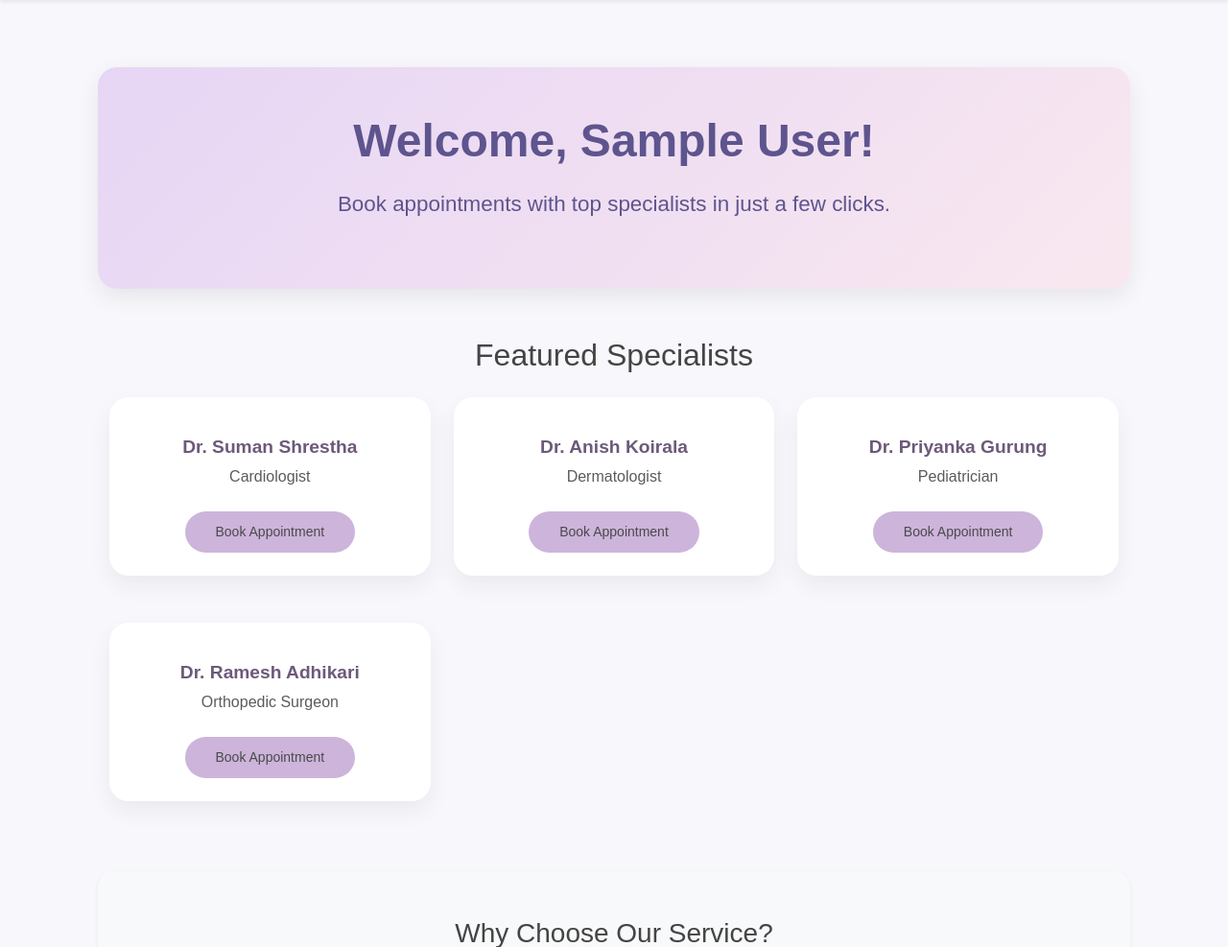
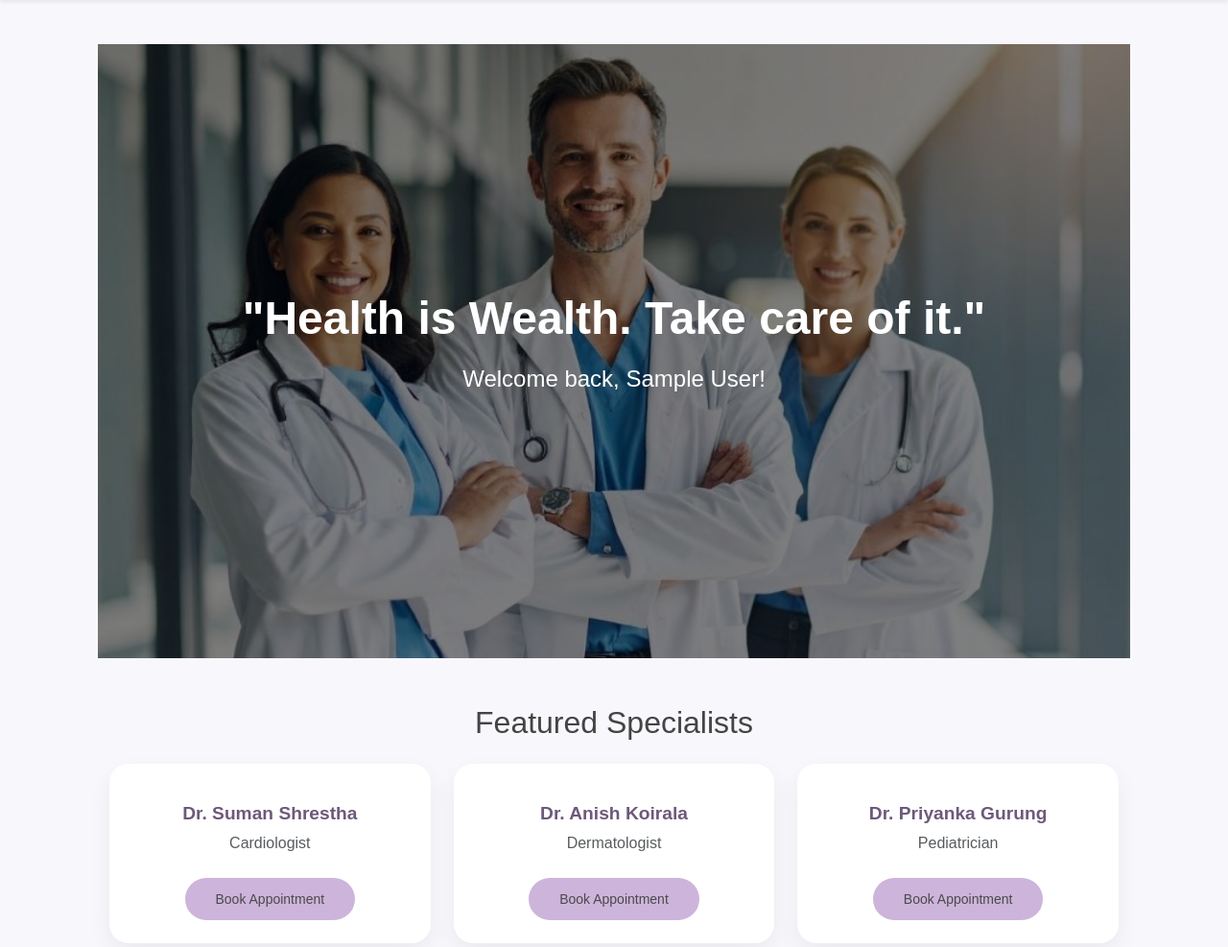
Before and after one commit to nirmita01/Doctor_Appointment, a Flask app: page / in a window 1280 px wide. Shown: the part 68-1055 px from the top of the page at 96% size. Run offline with Flask 3, Linux system fonts and the light colour scheme; the visitor is signed in with stand-in values (Sample User, id 1).

Commit message:
Final commit

```diff
--- a/app.py
+++ b/app.py
@@ -138,6 +138,29 @@ def admin_dashboard():
         upcoming_appointments=upcoming_appointments
     )
 
+# ---------------- Admin: View Doctors ----------------
+@app.route('/admin/doctors')
+def admin_doctors():
+    if not session.get('is_admin'):
+        return redirect(url_for('login'))
+    doctors = Doctor.query.all()
+    return render_template('admin_doctors.html', doctors=doctors)
+
+# ---------------- Admin: View Patients ----------------
+@app.route('/admin/patients')
+def admin_patients():
+    if not session.get('is_admin'):
+        return redirect(url_for('login'))
+    patients = User.query.filter_by(is_admin=False).all()
+    return render_template('admin_patients.html', patients=patients)
+
+# ---------------- Admin: View Appointments ----------------
+@app.route('/admin/appointments')
+def admin_appointments():
+    if not session.get('is_admin'):
+        return redirect(url_for('login'))
+    appointments = Appointment.query.order_by(Appointment.date).all()
+    return render_template('admin_appointments.html', appointments=appointments)
 
 
 # ---------------- Book Appointment ----------------
--- a/static/css/style.css
+++ b/static/css/style.css
@@ -35,27 +35,55 @@ body {
 }
 
 
-/* -------------------- HERO SECTION -------------------- */
-section.text-center {
-    background: linear-gradient(135deg, #e6d6f5, #f9e7ef);
-    color: #5e548e;
-    padding: 80px 20px;
-    border-radius: 20px;
-    box-shadow: 0 8px 25px rgba(0,0,0,0.08);
-    margin-bottom: 50px;
+/* -------------------- HERO SECTION WITH BACKGROUND IMAGE -------------------- */
+.hero-section-quote {
+    height: 80vh;
+    background: url('../assets/hero-bg.jpg') center center/cover no-repeat;
+    position: relative;
+    display: flex;
+    align-items: center;
+    justify-content: center;
 }
 
-section.text-center h1 {
+.hero-section-quote .overlay {
+    background: rgba(0, 0, 0, 0.5);
+    width: 100%;
+    height: 100%;
+    display: flex;
+    align-items: center;
+    justify-content: center;
+    text-align: center;
+    padding: 0 20px;
+    border-radius: 0;
+}
+
+.hero-section-quote h1,
+.hero-section-quote p {
+    color: #fff;
+}
+
+.hero-section-quote h1 {
     font-size: 3rem;
     font-weight: 700;
-    margin-bottom: 20px;
 }
 
-section.text-center p.lead {
-    font-size: 1.4rem;
-    margin-bottom: 30px;
+.hero-section-quote p {
+    font-size: 1.5rem;
+    margin-top: 15px;
 }
 
+.hero-section-quote a.btn {
+    margin-top: 20px;
+}
+
+@media (max-width: 768px) {
+    .hero-section-quote h1 {
+        font-size: 2rem;
+    }
+    .hero-section-quote p {
+        font-size: 1rem;
+    }
+}
 /* -------------------- BUTTONS -------------------- */
 .btn {
     border-radius: 50px;
--- a/templates/index.html
+++ b/templates/index.html
@@ -1,18 +1,21 @@
 {% extends 'base.html' %}
 
 {% block content %}
-<!-- HERO SECTION -->
-<section class="text-center mt-5 hero-section py-5">
-  <div class="container">
-    {% if 'user_id' in session %}
-      <h1 class="display-4 fw-bold">Welcome, {{ session['user_name'] }}!</h1>
-      <p class="lead mb-4">Book appointments with top specialists in just a few clicks.</p>
-    {% else %}
-      <h1 class="display-4 fw-bold">Welcome to Doctor Appointment</h1>
-      <p class="lead mb-4">Fast, secure, and reliable online doctor appointment system.</p>
-      <a href="{{ url_for('login') }}" class="btn btn-primary btn-lg me-2 mb-2">Login</a>
-      <a href="{{ url_for('register') }}" class="btn btn-secondary btn-lg mb-2">Register</a>
-    {% endif %}
+
+<!-- HERO SECTION WITH BACKGROUND IMAGE -->
+<section class="hero-section-quote d-flex align-items-center justify-content-center">
+  <div class="overlay text-center">
+    <div class="container">
+      {% if 'user_id' in session %}
+        <h1 class="display-4 fw-bold text-white">"Health is Wealth. Take care of it."</h1>
+        <p class="lead text-white mt-3">Welcome back, {{ session['user_name'] }}!</p>
+      {% else %}
+        <h1 class="display-4 fw-bold text-white">"Health is Wealth. Take care of it."</h1>
+        <p class="lead text-white mt-3">Fast, secure, and reliable online doctor appointment system.</p>
+        <a href="{{ url_for('login') }}" class="btn btn-primary btn-lg me-2 mt-3">Login</a>
+        <a href="{{ url_for('register') }}" class="btn btn-secondary btn-lg mt-3">Register</a>
+      {% endif %}
+    </div>
   </div>
 </section>
 
@@ -21,7 +24,7 @@
   <div class="container">
     <h2 class="text-center mb-4">Featured Specialists</h2>
     <div class="row row-cols-1 row-cols-md-3 g-4">
-      {% for doc in doctors[:4] %} <!-- show only top 4 doctors -->
+      {% for doc in doctors[:4] %}
       <div class="col">
         <div class="card-doctor text-center p-4">
           <div class="mb-3">
```
Also changed, not shown: templates/admin_appointments.html (added, +16 -0 lines), templates/admin_base.html (added, +56 -0 lines), templates/admin_dashboard.html (+5 -4 lines), templates/admin_doctors.html (added, +20 -0 lines), templates/admin_patients.html (added, +20 -0 lines), instance/site.db, static/assets/hero-bg.jpg (added).
